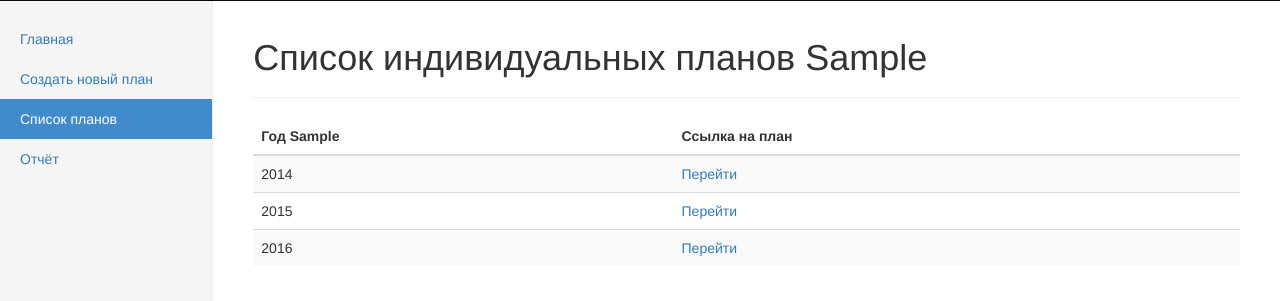
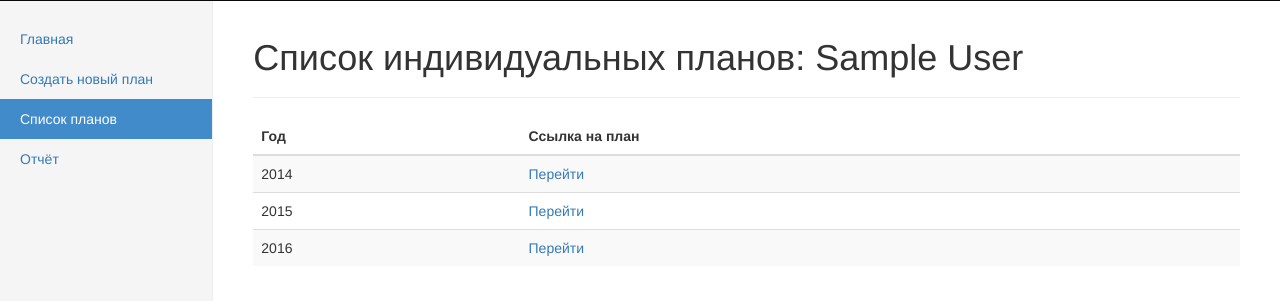
Before and after one commit to moevm/mse_teacher_plan, a Django app: page /listOfPlans in a window 1280 px wide. Shown: the part 52-353 px from the top of the page. Run offline with Django 3.2, Linux system fonts and the light colour scheme; the visitor is signed in with stand-in values (Sample User, id 1); some libraries are stand-ins or nearby versions.

Commit message:
Update listOfPlans and plan

```diff
--- a/teacherPlan/templates/listOfPlans.html
+++ b/teacherPlan/templates/listOfPlans.html
@@ -1,12 +1,12 @@
 {% extends 'pages/mainTemplate.html' %}
 
-{% block title %}Список индивидуальных планов {{user.first_name}}{% endblock %}
-{% block pagename %}Список индивидуальных планов {{user.first_name}}{% endblock %}
+{% block title %}Список индивидуальных планов{% endblock %}
+{% block pagename %}Список индивидуальных планов: {{user.first_name}} {{user.last_name}}{% endblock %}
 {% block content %}
     <table class="table table-striped">
       <thead>
         <tr>
-          <th>Год  {{user.first_name}} </th>
+          <th>Год</th>
           <th>Ссылка на план</th>
         </tr>
       </thead>
--- a/teacherPlan/templates/plan.html
+++ b/teacherPlan/templates/plan.html
@@ -1,6 +1,6 @@
 {% extends 'pages/mainTemplate.html' %}
-{% block title %}Индивидуальный план Иванова Ивана Ивановича за 2016 год.{% endblock %}
-{% block pagename %}Индивидуальный план Иванова Ивана Ивановича за 2016 год.{% endblock %}
+{% block title %}Индивидуальный план{% endblock %}
+{% block pagename %}Индивидуальный план: {{user.first_name}} {{user.last_name}} 2016г.{% endblock %}
 {% block content %}
 
 <h2>Методологическая работа</h2>
```
